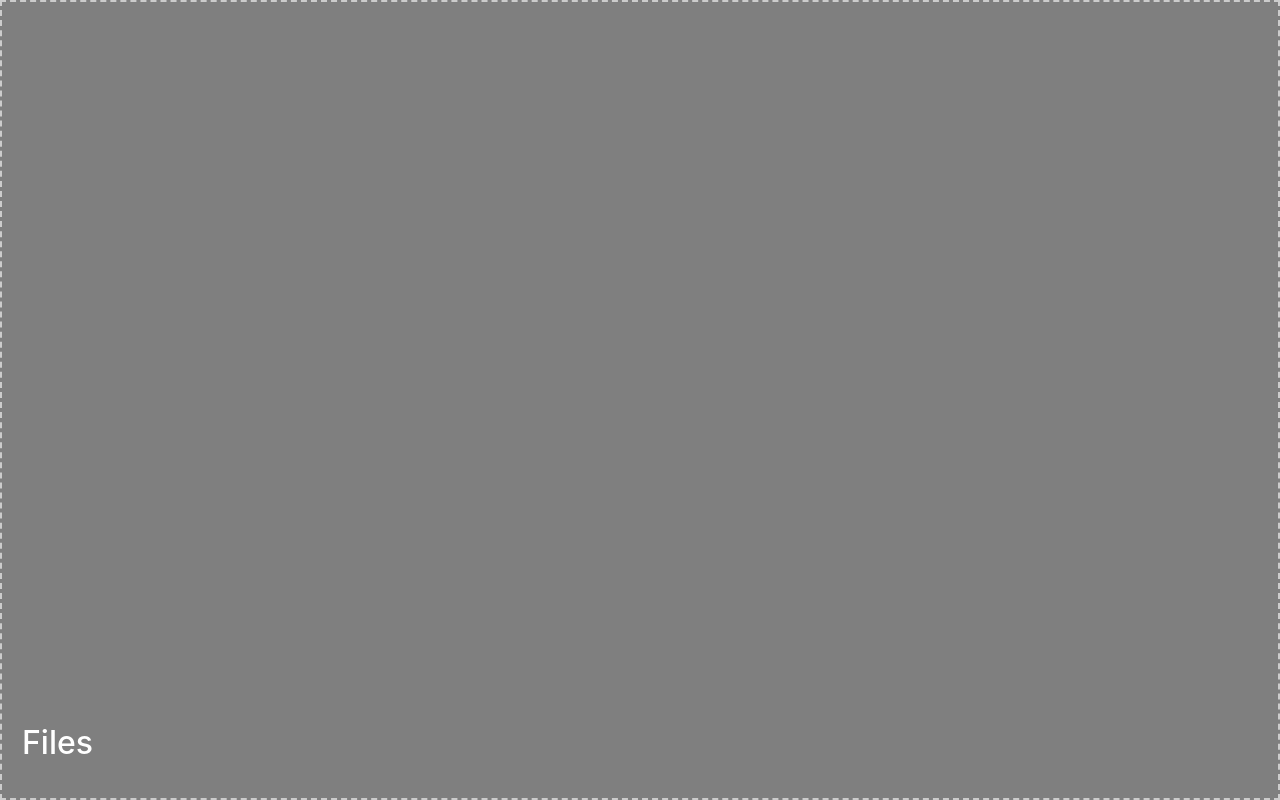
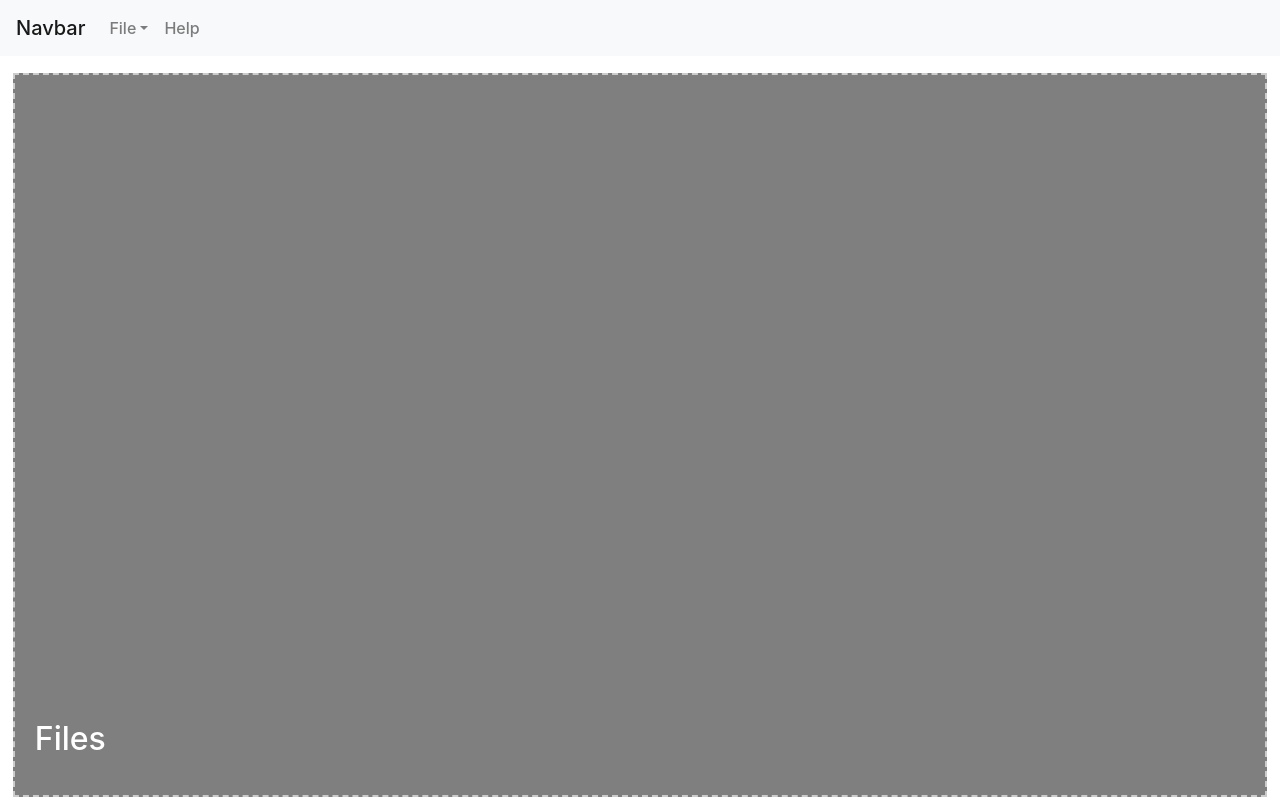
Before and after one commit to emunozgutier/csv-table-concat, a React (Vite) app: page / in a window 1280 px wide. Built offline with nearby package versions, Linux system fonts and the light colour scheme.

Commit message:
updates dropzone

```diff
--- a/src/App.css
+++ b/src/App.css
@@ -1,9 +1,19 @@
+/* Add this CSS to your stylesheet */
+.navbar {
+  position: fixed;
+  top: 0;
+  width: 100%;
+  z-index: 1000; /* Ensure it is above other elements */
+}
+
+/* src/components/DropZone.css */
 .dropzone {
   position: fixed;
-  top: 0;
+  top: 60px; /* Adjust this value to match the height of your navbar */
   left: 0;
-  width: 100%;
-  height: 100%;
+  width: 98%;
+  height: calc(98% - 60px); /* Adjust this value to match the height of your navbar */
+  margin: 1%;
   display: flex;
   align-items: center;
   justify-content: center;
--- a/src/App.tsx
+++ b/src/App.tsx
@@ -1,43 +1,16 @@
-import { useState, useCallback } from 'react'
-import { useDropzone } from 'react-dropzone'
+// src/App.tsx
+import React, { useState } from 'react'
+import MenuBar from './components/MenuBar'
+import DropZone from './components/DropZone'
 import './App.css'
 
 function App() {
   const [files, setFiles] = useState<File[]>([])
-  const [isDragging, setIsDragging] = useState(false)
-
-  const onDrop = useCallback((acceptedFiles: File[]) => {
-    setFiles(acceptedFiles)
-    setIsDragging(false)
-  }, [])
-
-  const onDragEnter = useCallback(() => {
-    setIsDragging(true)
-  }, [])
-
-  const onDragLeave = useCallback(() => {
-    setIsDragging(false)
-  }, [])
-
-  const { getRootProps, getInputProps } = useDropzone({
-    onDrop,
-    onDragEnter,
-    onDragLeave,
-    noClick: true,
-  })
 
   return (
-    <div {...getRootProps({ className: 'dropzone' })}>
-      <input {...getInputProps()} />
-      {isDragging && <div className="drop-icon">Drop files here</div>}
-      <div className="files-list">
-        <h2>Files</h2>
-        <ul>
-          {files.map((file) => (
-            <li key={file.name}>{file.name}</li>
-          ))}
-        </ul>
-      </div>
+    <div className="d-flex flex-column" style={{ height: '100vh' }}>
+      <MenuBar />
+      <DropZone className="flex-grow-1" files={files} setFiles={setFiles} />
     </div>
   )
 }
--- /dev/null
+++ b/src/components/DropZone.tsx
@@ -0,0 +1,49 @@
+// src/components/DropZone.tsx
+import React, { useState, useCallback } from 'react'
+import { useDropzone } from 'react-dropzone'
+
+interface DropZoneProps {
+  files: File[]
+  setFiles: React.Dispatch<React.SetStateAction<File[]>>
+}
+
+const DropZone: React.FC<DropZoneProps> = ({ files, setFiles }) => {
+  const [isDragging, setIsDragging] = useState(false)
+
+  const onDrop = useCallback((acceptedFiles: File[]) => {
+    setFiles(acceptedFiles)
+    setIsDragging(false)
+  }, [setFiles])
+
+  const onDragEnter = useCallback(() => {
+    setIsDragging(true)
+  }, [])
+
+  const onDragLeave = useCallback(() => {
+    setIsDragging(false)
+  }, [])
+
+  const { getRootProps, getInputProps } = useDropzone({
+    onDrop,
+    onDragEnter,
+    onDragLeave,
+    noClick: true,
+  })
+
+  return (
+    <div {...getRootProps({ className: 'dropzone' })}>
+      <input {...getInputProps()} />
+      {isDragging && <div className="drop-icon">Drop files here</div>}
+      <div className="files-list">
+        <h2>Files</h2>
+        <ul>
+          {files.map((file) => (
+            <li key={file.name}>{file.name}</li>
+          ))}
+        </ul>
+      </div>
+    </div>
+  )
+}
+
+export default DropZone
--- /dev/null
+++ b/src/components/MenuBar.tsx
@@ -0,0 +1,47 @@
+// src/components/MenuBar.tsx
+import React from 'react'
+
+interface MenuBarProps {
+  className?: string
+}
+
+const MenuBar: React.FC<MenuBarProps> = ({ className }) => {
+  const handleOpen = (event: React.MouseEvent<HTMLAnchorElement, MouseEvent>) => {
+    event.preventDefault()
+    console.log('Open file')
+    // Add your file open logic here
+  }
+
+  const handleSave = (event: React.MouseEvent<HTMLAnchorElement, MouseEvent>) => {
+    event.preventDefault()
+    console.log('Save file')
+    // Add your file save logic here
+  }
+
+  return (
+    <nav className={`navbar bg-primary navbar-expand-lg navbar-light bg-light ${className}`}>
+      <a className="navbar-brand" href="#">Navbar</a>
+      <button className="navbar-toggler" type="button" data-toggle="collapse" data-target="#navbarNavDropdown" aria-controls="navbarNavDropdown" aria-expanded="false" aria-label="Toggle navigation">
+        <span className="navbar-toggler-icon"></span>
+      </button>
+      <div className="collapse navbar-collapse" id="navbarNavDropdown">
+        <ul className="navbar-nav">
+          <li className="nav-item dropdown">
+            <a className="nav-link dropdown-toggle" href="#" id="fileDropdown" data-toggle="dropdown" aria-haspopup="true" aria-expanded="false">
+              File
+            </a>
+            <div className="dropdown-menu" aria-labelledby="fileDropdown">
+              <a className="dropdown-item" href="#" onClick={handleOpen}>Open File(s)</a>
+              <a className="dropdown-item" href="#" onClick={handleSave}>Save File</a>
+            </div>
+          </li>
+          <li className="nav-item">
+            <a className="nav-link" href="#">Help</a>
+          </li>
+        </ul>
+      </div>
+    </nav>
+  )
+}
+
+export default MenuBar
```
